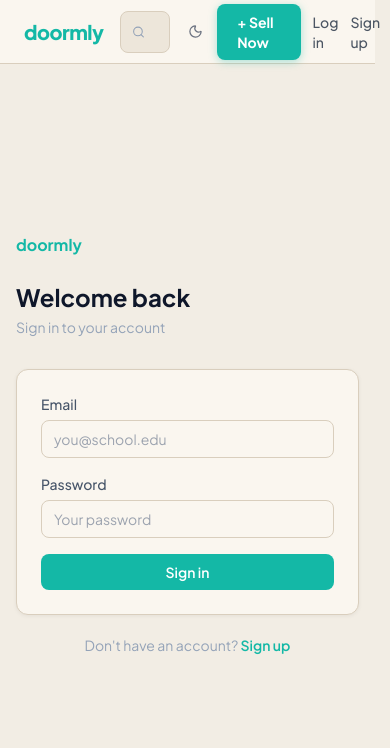
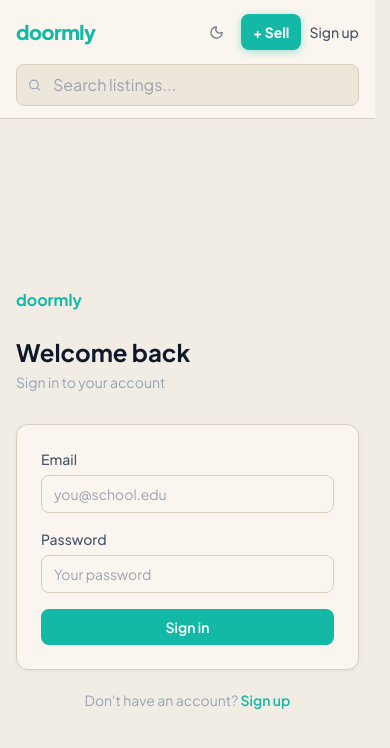
Before and after one commit to say3u/campus-marketplace, a React (Vite) app in the folder client/: page /login in a window 390 px wide. Shown: the top 748 px of the page. Built offline with nearby package versions, Linux system fonts and the light colour scheme; the HTML template or start-up script is replaced by a standard one.

Commit message:
Responsive mobile navbar and image-background trust cards on landing

```diff
--- a/client/src/components/Navbar.jsx
+++ b/client/src/components/Navbar.jsx
@@ -50,19 +50,21 @@ export default function Navbar() {
           style={{ color: '#ffffff' }}>✕</button>
       </div>
     )}
-    <nav className="h-16 flex items-center px-6 border-b gap-4"
+    <nav className="border-b"
       style={{
         backgroundColor: dark ? '#0F0F0F' : 'var(--surface)',
         borderColor: dark ? '#1F1F1F' : 'var(--border)',
       }}>
 
+      {/* Top row */}
+      <div className="h-16 flex items-center gap-3 px-4 sm:px-6">
         {/* Left */}
-      <div className="flex items-center gap-6 flex-1">
+        <div className="flex items-center gap-6 flex-shrink-0">
           <Link to="/" className="text-xl font-black tracking-tight" style={{ color: 'var(--brand)' }}>
             doormly
           </Link>
           {user && (
-          <div className="hidden sm:flex items-center gap-6">
+            <div className="hidden md:flex items-center gap-6">
               <Link to="/browse" className="text-sm font-medium transition-colors"
                 style={{ color: dark ? '#A3A3A3' : '#4B5563' }}>Browse</Link>
               <Link to="/favorites" className="text-sm font-medium transition-colors"
@@ -81,8 +83,8 @@ export default function Navbar() {
           )}
         </div>
 
-      {/* Center search */}
-      <form onSubmit={handleSearch} className="flex-1 max-w-2xl mx-auto">
+        {/* Center search, desktop only */}
+        <form onSubmit={handleSearch} className="hidden sm:block flex-1 max-w-2xl mx-auto">
           <div className="relative">
             <Search size={13} className="absolute left-3 top-1/2 -translate-y-1/2 pointer-events-none"
               style={{ color: 'var(--muted)' }} />
@@ -98,36 +100,73 @@ export default function Navbar() {
         </form>
 
         {/* Right */}
-      <div className="flex items-center gap-3 flex-1 justify-end">
+        <div className="flex items-center gap-2 sm:gap-3 flex-shrink-0 ml-auto">
           <button onClick={toggle}
-          className="w-8 h-8 flex items-center justify-center rounded-md transition-colors"
+            className="w-8 h-8 flex items-center justify-center rounded-md transition-colors flex-shrink-0"
             style={{ color: dark ? '#A3A3A3' : '#6B7280' }}
             title={dark ? 'Switch to light mode' : 'Switch to dark mode'}>
             {dark ? <Sun size={15} /> : <Moon size={15} />}
           </button>
 
           <Link to={user ? '/listings/new' : '/register'}
-          className="text-sm font-bold text-white px-5 py-2 rounded-lg transition-opacity hover:opacity-85"
+            className="text-sm font-bold text-white px-3 sm:px-5 py-2 rounded-lg transition-opacity hover:opacity-85 flex-shrink-0 whitespace-nowrap"
             style={{ backgroundColor: 'var(--brand)', boxShadow: '0 2px 8px rgba(20,184,166,0.35)' }}>
-          + Sell Now
+            <span className="sm:hidden">+ Sell</span>
+            <span className="hidden sm:inline">+ Sell Now</span>
           </Link>
 
           {user ? (
             <>
-            <Link to="/profile" className="text-sm font-medium transition-colors"
+              <Link to="/profile" className="hidden sm:block text-sm font-medium transition-colors"
                 style={{ color: dark ? '#D4D4D4' : '#374151' }}>{user.username}</Link>
-            <button onClick={handleLogout} className="text-sm transition-colors"
+              <button onClick={handleLogout} className="hidden sm:block text-sm transition-colors"
                 style={{ color: dark ? '#737373' : '#9CA3AF' }}>Sign out</button>
             </>
           ) : (
             <>
-            <Link to="/login" className="text-sm font-medium transition-colors"
+              <Link to="/login" className="hidden sm:block text-sm font-medium transition-colors"
                 style={{ color: dark ? '#A3A3A3' : '#4B5563' }}>Log in</Link>
-            <Link to="/register" className="text-sm font-medium transition-colors"
+              <Link to="/register" className="text-sm font-medium transition-colors flex-shrink-0"
                 style={{ color: dark ? '#A3A3A3' : '#4B5563' }}>Sign up</Link>
             </>
           )}
         </div>
+      </div>
+
+      {/* Mobile search row */}
+      <form onSubmit={handleSearch} className="sm:hidden px-4 pb-3">
+        <div className="relative">
+          <Search size={13} className="absolute left-3 top-1/2 -translate-y-1/2 pointer-events-none"
+            style={{ color: 'var(--muted)' }} />
+          <input
+            type="text"
+            value={search}
+            onChange={e => setSearch(e.target.value)}
+            placeholder="Search listings..."
+            className="w-full rounded-lg pl-9 pr-3 py-2 text-base focus:outline-none focus:ring-2 focus:ring-teal-400/40"
+            style={{ backgroundColor: 'var(--surface2)', border: '1px solid var(--border)', color: 'var(--text)' }}
+          />
+        </div>
+      </form>
+
+      {/* Mobile nav links */}
+      {user && (
+        <div className="md:hidden flex items-center gap-5 px-4 pb-2.5 text-sm font-medium overflow-x-auto">
+          <Link to="/browse" style={{ color: dark ? '#A3A3A3' : '#4B5563' }}>Browse</Link>
+          <Link to="/favorites" style={{ color: dark ? '#A3A3A3' : '#4B5563' }}>Saved</Link>
+          <Link to="/messages" className="relative" style={{ color: dark ? '#A3A3A3' : '#4B5563' }}>
+            Messages
+            {totalUnread > 0 && (
+              <span className="absolute -top-1.5 -right-3 min-w-[16px] h-4 flex items-center justify-center rounded-full text-white px-1"
+                style={{ backgroundColor: '#f43f5e', fontSize: '10px', fontWeight: 700 }}>
+                {totalUnread > 9 ? '9+' : totalUnread}
+              </span>
+            )}
+          </Link>
+          <Link to="/profile" style={{ color: dark ? '#A3A3A3' : '#4B5563' }}>{user.username}</Link>
+          <button onClick={handleLogout} style={{ color: dark ? '#737373' : '#9CA3AF' }}>Sign out</button>
+        </div>
+      )}
     </nav>
     </div>
   );
--- a/client/src/pages/Landing.jsx
+++ b/client/src/pages/Landing.jsx
@@ -123,21 +123,38 @@ export default function Landing() {
         )}
       </div>
 
-      {/* ── Trust bar ────────────────────────────────────── */}
-      <div className="border-y py-10" style={{ borderColor: 'var(--border)', backgroundColor: 'var(--surface)' }}>
-        <div className="max-w-3xl mx-auto px-6 grid grid-cols-1 sm:grid-cols-3 gap-8 text-center">
+      {/* ── Trust bar (image cards) ──────────────────────── */}
+      <div className="py-12 px-6" style={{ backgroundColor: 'var(--bg)' }}>
+        <div className="max-w-5xl mx-auto grid grid-cols-1 sm:grid-cols-3 gap-4">
           {[
-            { icon: Tag,           title: 'Always free',   desc: 'Zero fees for buyers and sellers, ever.' },
-            { icon: ShieldCheck,   title: '.edu verified', desc: 'Every account requires a school email.' },
-            { icon: MessageCircle, title: 'Direct chat',   desc: 'Message sellers instantly inside the app.' },
-          ].map(({ icon: Icon, title, desc }) => (
-            <div key={title} className="flex flex-col items-center gap-2">
-              <div className="w-10 h-10 rounded-xl flex items-center justify-center mb-1"
-                style={{ backgroundColor: 'var(--brand-bg)' }}>
-                <Icon size={18} style={{ color: 'var(--brand)' }} />
+            {
+              icon: Tag, title: 'Always free', desc: 'Zero fees for buyers and sellers, ever.',
+              img: 'https://images.unsplash.com/photo-1554672408-17d1c1e7f8d0?w=800&q=80',
+            },
+            {
+              icon: ShieldCheck, title: '.edu verified', desc: 'Every account requires a school email.',
+              img: 'https://images.unsplash.com/photo-1523050854058-8df90110c9f1?w=800&q=80',
+            },
+            {
+              icon: MessageCircle, title: 'Direct chat', desc: 'Message sellers instantly inside the app.',
+              img: 'https://images.unsplash.com/photo-1611746872915-64382b5c76da?w=800&q=80',
+            },
+          ].map(({ icon: Icon, title, desc, img }) => (
+            <div key={title}
+              className="relative rounded-2xl overflow-hidden h-52 flex flex-col justify-end p-6 group">
+              {/* Background image */}
+              <img src={img} alt="" className="absolute inset-0 w-full h-full object-cover transition-transform duration-500 group-hover:scale-105" />
+              {/* Gradient overlay */}
+              <div className="absolute inset-0" style={{ background: 'linear-gradient(to top, rgba(0,0,0,0.85) 0%, rgba(0,0,0,0.35) 55%, rgba(0,0,0,0.15) 100%)' }} />
+              {/* Content */}
+              <div className="relative">
+                <div className="w-9 h-9 rounded-xl flex items-center justify-center mb-2"
+                  style={{ backgroundColor: 'var(--brand)' }}>
+                  <Icon size={17} className="text-white" />
+                </div>
+                <p className="font-bold text-base text-white">{title}</p>
+                <p className="text-sm text-white/80 mt-0.5">{desc}</p>
               </div>
-              <p className="font-bold text-sm" style={{ color: 'var(--text)' }}>{title}</p>
-              <p className="text-sm" style={{ color: 'var(--muted)' }}>{desc}</p>
             </div>
           ))}
         </div>
```
Lines whose indentation alone changed are shown as unchanged.
